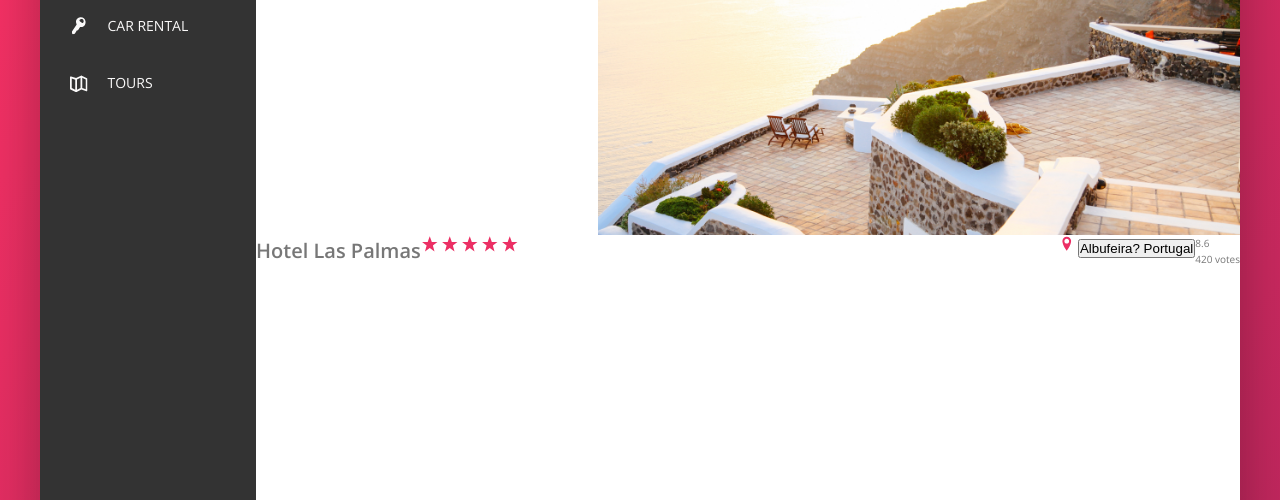
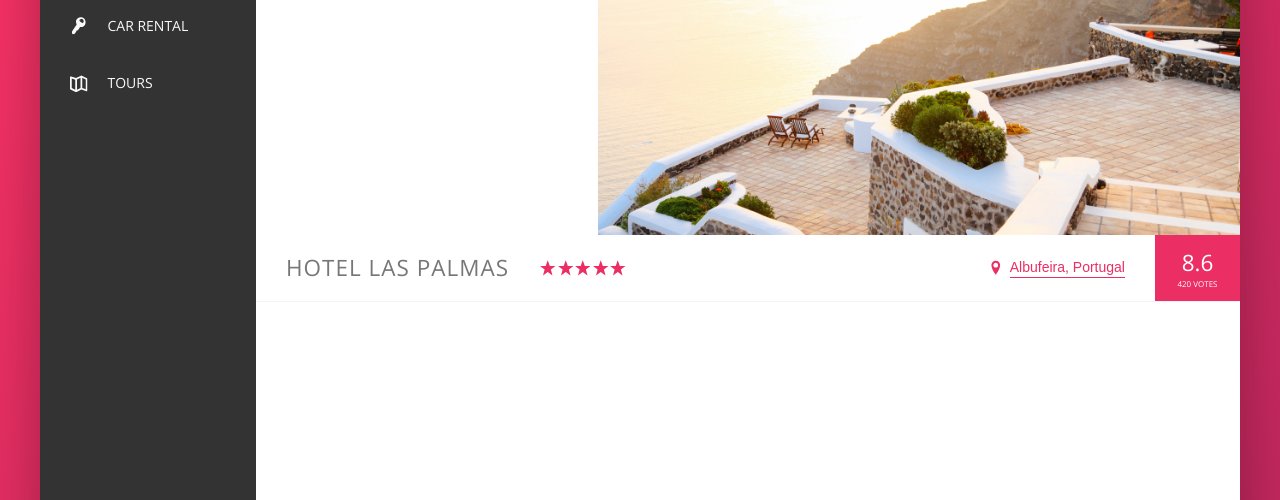
Before and after one commit to RomanBuryy/trillo, a website: page index.html in a window 1280 px wide. Shown: the part 300-800 px from the top of the page. Drawn offline with nearby package versions, Linux system fonts and the light colour scheme.

Commit message:
add location

```diff
--- a/index.html
+++ b/index.html
@@ -135,7 +135,7 @@
                             <svg class="overview__icon-location">
                                 <use xlink:href="img/sprite.svg#icon-location-pin"></use>
                             </svg>
-                            <button class="btn-inline">Albufeira? Portugal</button>
+                            <button class="btn-inline">Albufeira, Portugal</button>
                         </div>
 
                         <div class="overview__rating">
--- a/sass/_components.scss
+++ b/sass/_components.scss
@@ -217,14 +217,20 @@
 .overview{
 
     display: flex;
-
+    align-items: center;
+    border-bottom: 1px solid var(--color-grey-light-2);
 
     &__heading{
-
+        font-size: 2.25rem;
+        font-weight: 300;
+        text-transform: uppercase;
+        letter-spacing: 1px;
+        padding: 1.5rem 3rem;
     }
 
     &__stars{
         margin-right: auto;
+        display: flex;
     }
 
     &__icon-star,
@@ -235,18 +241,79 @@
     }
 
     &__location{
+        font-size: 1.4rem;
+        display: flex;
+        align-items: center;
+    }
+
+    &__icon-location{
+        margin-right: .5rem;
+    }
+
+    &__rating{
+        background-color: var(--color-primary);
+        color: #fff;
+        margin-left: 3rem;
+        padding: 0 2.25rem;
+        align-self: stretch;
+
+        display: flex;
+        flex-direction: column;
+        align-items: center;
+        justify-content: center;
+    }
+
+    &__rating-average{
+        font-size: 2.25rem;
+        font-weight: 300;
+        margin-bottom: -3px;
+    }
+
+    &__rating-count{
+        font-size: .8rem;
+        text-transform: uppercase;
+    }
+}
+
+///////////////////////////////////////////////////
+//BUTTON INLINE
+
+.btn-inline{
+    border: none;
+    color: var(--color-primary);
+    font-size: inherit;
+    border-bottom: 1px solid currentColor;
+    padding-bottom: 2px;
+    display: inline-block;
+    background-color: transparent;
+    cursor: pointer;
+    transition: all .3s;
+
+
+    &:hover{
+        color: var(--color-grey-dark-1);
 
     }
 
-    &__rating{
+    &:focus{
+        outline: none;
+        animation: pulsate 1s infinite;
+    }
+}
 
+@keyframes pulsate {
+    0%{
+        transform: scale(1);
+        box-shadow: none;
     }
 
-    &__rating-average{
-
+    50%{
+        transform: scale(1.05);
+        box-shadow: 0 1rem 4rem rgba(0,0,0,.25);
     }
 
-    &__rating-count{
-
+    100%{
+        transform: scale(1);
+        box-shadow: none;
     }
 }
```
Also changed, not shown: css/style.css.
